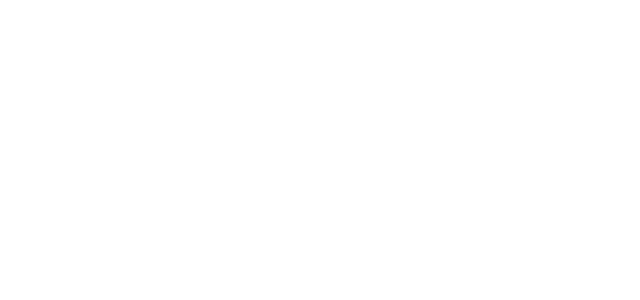
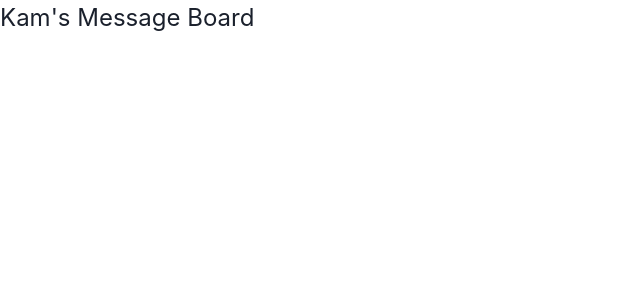
Before and after one commit to BlackDives/message-board-site, a React (Create React App) app: page / in a window 1280 px wide. Shown: the top 300 px of the page, without its empty margins (0-640 px from the left). Built offline with nearby package versions, Linux system fonts and the light colour scheme.

Commit message:
more configurations

```diff
--- a/src/App.js
+++ b/src/App.js
@@ -1,10 +1,12 @@
-import React from "react";
-import { Flex, Text } from "@chakra-ui/react";
+import React from 'react';
+import { Flex, Text } from '@chakra-ui/react';
+import Header from './sections/Header';
 
 const App = () => {
   return (
     <Flex>
       {/*Header*/}
+      <Header />
       {/* Message Forum */}
       {/*Messgaes*/}
       {/* Footer */}
--- /dev/null
+++ b/src/config/theme.js
@@ -0,0 +1,17 @@
+import { extendTheme } from '@chakra-ui/react';
+
+export const theme = extendTheme({
+  colors: {
+    white: '#fff',
+    black: '#000',
+  },
+  fontSizes: {
+    xs: '0.75rem',
+    sm: '0.875rem',
+    md: '1rem',
+    lg: '1.125rem',
+    xl: '1.25rem',
+    '2xl': '1.5rem',
+    '3xl': '1.875rem',
+  },
+});
--- a/src/index.js
+++ b/src/index.js
@@ -1,10 +1,11 @@
 import React from "react";
 import ReactDOM from "react-dom";
 import { ChakraProvider } from "@chakra-ui/react";
+import { theme } from "./config/theme";
 import App from "./App";
 
 ReactDOM.render(
-  <ChakraProvider>
+  <ChakraProvider theme={theme}>
     <App />
   </ChakraProvider>,
   document.getElementById("root")
--- /dev/null
+++ b/src/sections/Header.js
@@ -0,0 +1,12 @@
+import React from 'react';
+import { Flex, Text } from '@chakra-ui/react';
+
+const Header = () => {
+  return (
+    <Flex>
+      <Text fontSize={'2xl'}>Kam's Message Board</Text>
+    </Flex>
+  );
+};
+
+export default Header;
```
Also changed, not shown: 1 other file (tests, documents, lock files or other folders).
